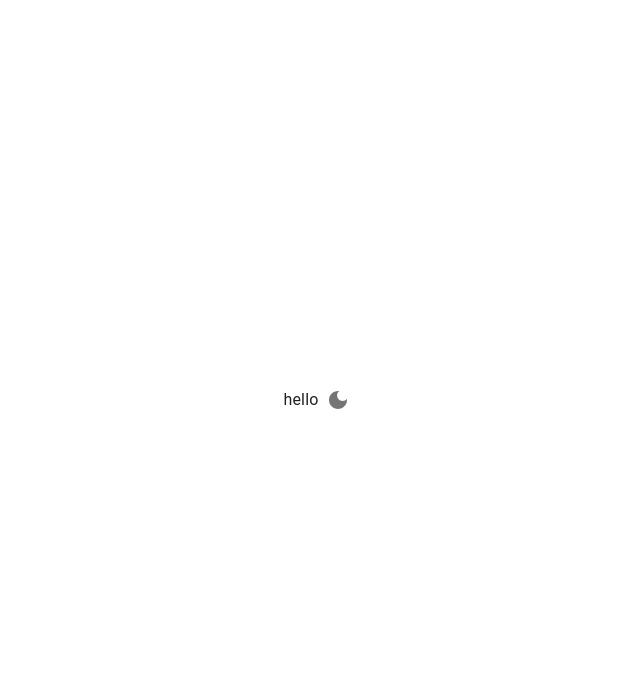
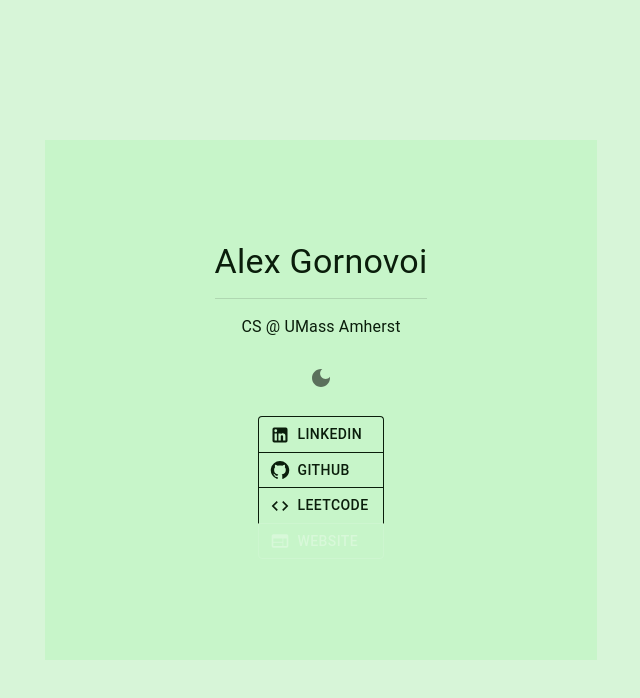
Before and after one commit to alexgornovoi/link-website, a React (Create React App) app: page / in a window 1280 px wide. Shown: the top 698 px of the page, without its empty margins (319-959 px from the left). Built offline with nearby package versions, Linux system fonts and the light colour scheme.

Commit message:
theme and style

```diff
--- a/public/index.html
+++ b/public/index.html
@@ -5,7 +5,7 @@
     <link rel="icon" href="%PUBLIC_URL%/favicon.ico" />
     <meta name="viewport" content="width=device-width, initial-scale=1" />
     <meta name="theme-color" content="#000000" />
-    <title>resume-website</title>
+    <title>links-website</title>
   </head>
   <body>
     <noscript>You need to enable JavaScript to run this app.</noscript>
--- a/src/App.js
+++ b/src/App.js
@@ -1,9 +1,11 @@
 import { React, useState, useEffect } from 'react'
 import { ThemeProvider } from '@mui/material/styles'
 import Themes from './lib/theme'
-import LinkButton from './components/linkButton'
 import LightSwitch from './components/themeSwitch'
-import { CssBaseline, Typography, Container, Box } from '@mui/material'
+import { CssBaseline,  Container, Box, Stack } from '@mui/material'
+import Buttons from './components/buttons'
+import About from './components/about'
+
 
 function App() {
   const [mode, setMode] = useState(localStorage.getItem('theme-mode') === 'true');
@@ -28,9 +30,18 @@ function App() {
           minHeight="100vh"
         >
           <Container maxWidth='sm'>
-            <Box sx={{bgcolor: 'background.paper'}} display ="flex" alignItems="center" justifyContent="center" minHeight="65vh">
-              <Typography>hello</Typography>
-              <LightSwitch mode = {mode} func = {changeMode}/>
+            <Box
+              sx={{ bgcolor: 'background.paper' }}
+              display="flex"
+              alignItems="center"
+              justifyContent="center"
+              minHeight="65vh"
+            >
+              <Stack spacing={2} alignItems="center">
+                <About/>
+                <LightSwitch mode={mode} func={changeMode} />
+                <Buttons mode={mode} />
+              </Stack>
             </Box>
           </Container>
         </Box>
--- /dev/null
+++ b/src/components/about.js
@@ -0,0 +1,12 @@
+import { Typography, Stack, Divider } from "@mui/material";
+
+const About = () => {
+    return(
+        <Stack spacing= {2} divider={<Divider orientation="horizontal" flexItem />} alignItems="center">
+            <Typography variant="h4">Alex Gornovoi</Typography>
+            <Typography>CS @ UMass Amherst</Typography>
+        </Stack>
+    )
+}
+
+export default About
--- /dev/null
+++ b/src/components/buttons.js
@@ -0,0 +1,16 @@
+import LinkButton from "./linkButton"
+import { LinkedIn, GitHub, Code, Web } from "@mui/icons-material"
+import { ButtonGroup } from "@mui/material"
+
+const Buttons = ({mode}) => {
+    return (
+        <ButtonGroup orientation="vertical">
+            <LinkButton text="LinkedIn" mode ={mode} icon={<LinkedIn />} url = "https://www.linkedin.com/in/alexeygornovoi/"/>
+            <LinkButton text="GitHub" mode= {mode} icon={<GitHub />} url = "https://github.com/alexgornovoi"/>
+            <LinkButton text="LeetCode" mode={mode} icon={<Code />} url = "https://leetcode.com/alexgornovoi/"/>
+            <LinkButton text="Website" mode={mode} icon={<Web />} url = "https://www.alexgornovoi.com" off="true" />
+        </ButtonGroup>
+    )
+}
+
+export default Buttons
--- a/src/components/linkButton.js
+++ b/src/components/linkButton.js
@@ -1,8 +1,22 @@
-import {Button} from '@mui/material'
+import { ThemeProvider } from '@emotion/react';
+import { Button } from '@mui/material'
+import Themes from '../lib/theme';
 
-const LinkButton = ({url, text, icon, off}) => {
+
+const LinkButton = ({ url, text, icon, off, mode }) => {
     return (
-        <Button variant = "outlined" startIcon ={icon} onClick={(e) => {e.preventDefault();window.open(url,'_blank');}} style={{justifyContent: "flex-start"}} fullWidth disabled = {off? true : false}>{text}</Button>
+        <ThemeProvider theme={{ mode } ? Themes.DarkTheme : Themes.LightTheme}>
+            <Button
+                variant="outlined"
+                color="inherit"
+                startIcon={icon}
+                onClick={(e) => { e.preventDefault(); window.open(url, '_blank'); }}
+                style={{ justifyContent: "flex-start" }}
+                disabled={off ? true : false}
+            >
+                {text}
+            </Button>
+        </ThemeProvider>
     )
 }
 
--- a/src/components/themeSwitch.js
+++ b/src/components/themeSwitch.js
@@ -1,9 +1,14 @@
 import { IconButton } from "@mui/material";
 import { DarkMode, LightMode } from "@mui/icons-material";
 
-const LightSwitch = ({mode, func}) => {
-    return(
-        <IconButton onClick={func}>{mode? <LightMode />:<DarkMode />} </IconButton>
+const LightSwitch = ({ mode, func }) => {
+    return (
+        <IconButton
+            onClick={func}
+            sx={{ height: 45, width: 45 }}
+        >
+            {mode ? <LightMode /> : <DarkMode fontSize="inherit" />}
+        </IconButton>
     )
 }
 
--- a/src/lib/theme.js
+++ b/src/lib/theme.js
@@ -16,6 +16,13 @@ const DarkTheme = createTheme({
 const LightTheme = createTheme({
     palette: {
       mode: 'light',
+      background: {
+        paper: '#C7F5C9',
+        default: '#D7F5D8'
+      },
+      text: {
+        primary: '#0A1D0B',
+      },
     },
 });
 
```
